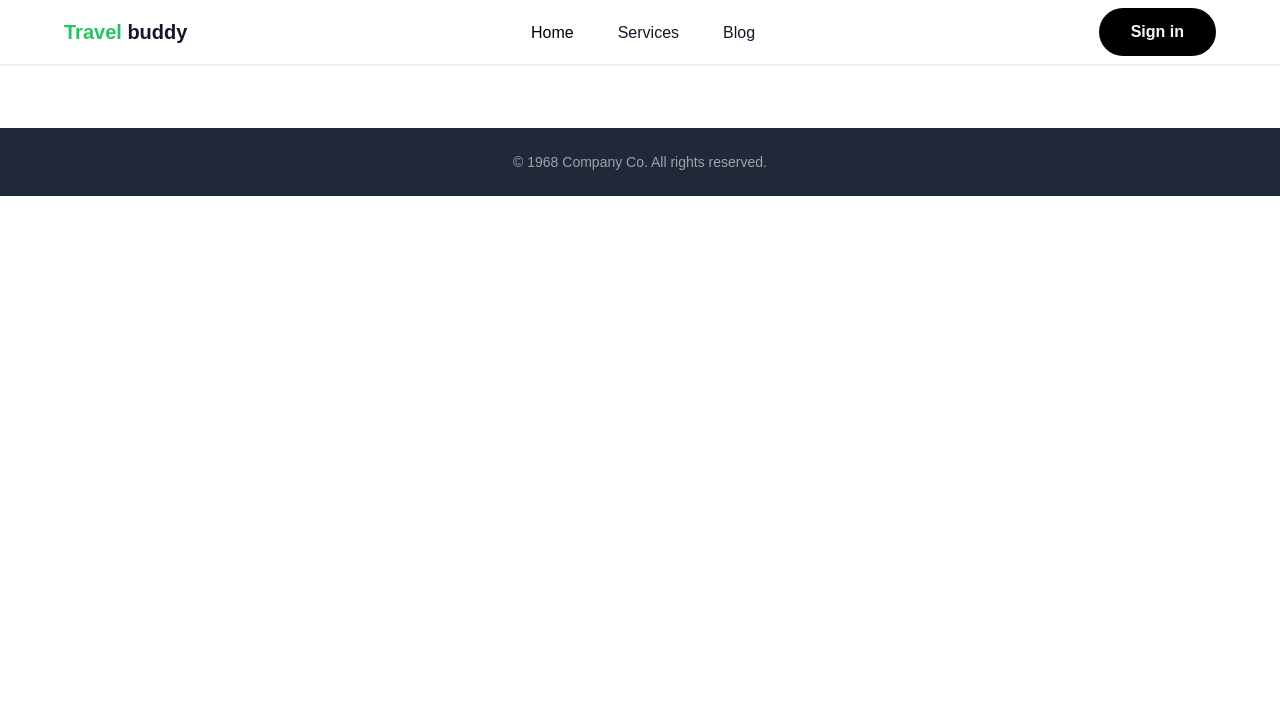
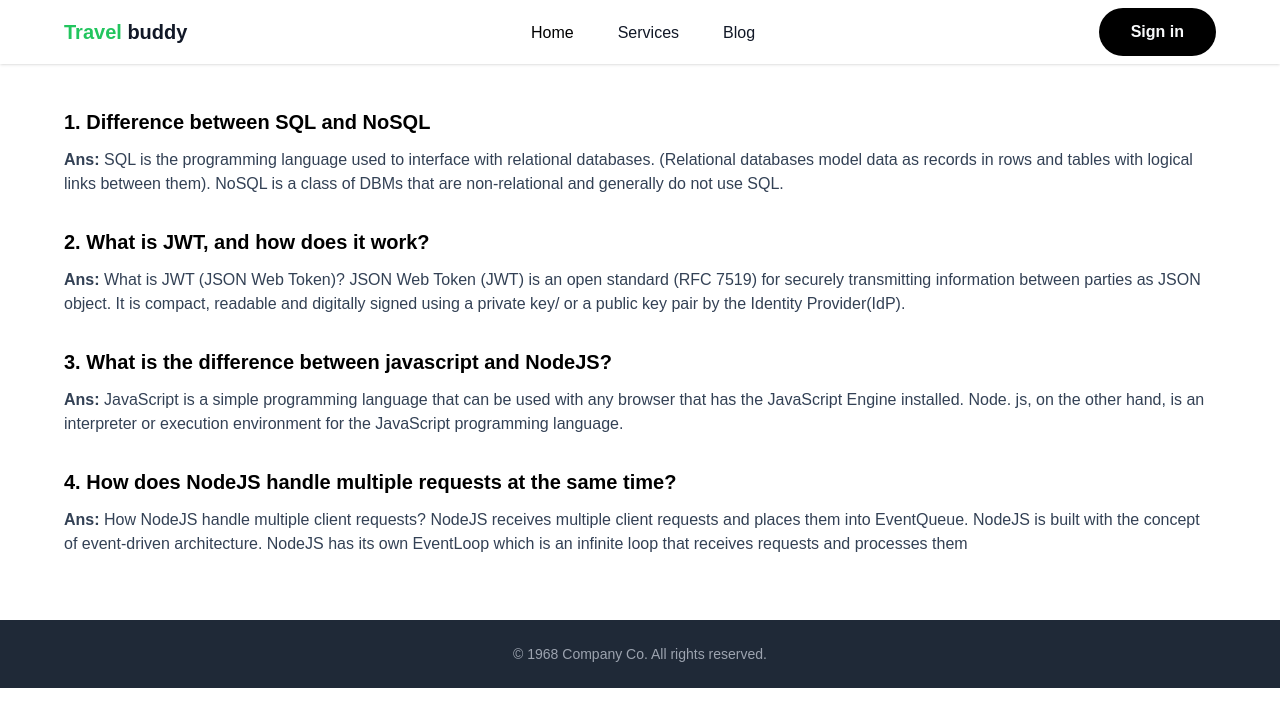
Before and after one commit to Kanon-Hosen/travel-buddy-client, a React (Create React App) app: page /blog in a window 1280 px wide. Shown: the top 726 px of the page. Built offline with nearby package versions, Linux system fonts and the light colour scheme; no server answers.

Commit message:
env file added

```diff
--- a/src/components/Faq.jsx
+++ b/src/components/Faq.jsx
@@ -13,11 +13,11 @@
           </h2>
           <div className="grid gap-10 md:gap-8 sm:p-3 md:grid-cols-2 ">
             <div>
-              <h3 className="font-semibold">
+              <h3 className="font-semibold text-xl my-2">
                 Which attractions will I visit with Private Tour: Archeology,
                 Culture, Tribes, Old Buddhist Heritage and Beaches?
               </h3>
-              <p className="mt-1 text-gray-400">
+              <p className="mt-1 text-gray-500">
                 During this experience, places you will visit include: Sonargaon
                 Ruins of the Buddhist Vihara at Paharpur Puthia Temple Complex
                 Mahasthangarh Buddha Dhatu Jadi Discover and book Private Tour:
@@ -25,20 +25,20 @@
               </p>
             </div>
             <div>
-              <h3 className="font-semibold">How much is Private Tour: Archeology, Culture, Tribes, Old Buddhist Heritage and Beaches?</h3>
-              <p className="mt-1 text-gray-400">
+              <h3 className="font-semibold text-xl my-2">How much is Private Tour: Archeology, Culture, Tribes, Old Buddhist Heritage and Beaches?</h3>
+              <p className="mt-1 text-gray-500">
 			  Private Tour: Archeology, Culture, Tribes, Old Buddhist Heritage and Beaches price starts from $4,592.82. Discover and book Private Tour: Archeology, Culture, Tribes, Old Buddhist Heritage and Beaches on Tripadvisor
               </p>
             </div>
             <div>
-              <h3 className="font-semibold">What is the Private Tour: Archeology, Culture, Tribes, Old Buddhist Heritage and Beaches cancellation policy?</h3>
-              <p className="mt-1 text-gray-400">
+              <h3 className="font-semibold text-xl my-2">What is the Private Tour: Archeology, Culture, Tribes, Old Buddhist Heritage and Beaches cancellation policy?</h3>
+              <p className="mt-1 text-gray-500">
 			  Private Tour: Archeology, Culture, Tribes, Old Buddhist Heritage and Beaches cancellation policy: All sales are final and incur 100% cancellation penalties.
               </p>
             </div>
             <div>
-              <h3 className="font-semibold">Which company provides Private Tour: Archeology, Culture, Tribes, Old Buddhist Heritage and Beaches?</h3>
-              <p className="mt-1 text-gray-400">
+              <h3 className="font-semibold text-xl my-2">Which company provides Private Tour: Archeology, Culture, Tribes, Old Buddhist Heritage and Beaches?</h3>
+              <p className="mt-1 text-gray-500">
 			  Private Tour: Archeology, Culture, Tribes, Old Buddhist Heritage and Beaches is hosted by Seven Senses Tours. Read reviews, discover additonal experiences
               </p>
             </div>
--- a/src/components/Navbar.jsx
+++ b/src/components/Navbar.jsx
@@ -17,7 +17,7 @@
 			  loading ? <div className="text-center bg-white font-semibold flex items-center justify-center h-full w-full z-50 shadow"><p>Please wait a secound loading user...</p></div> :
 			  <header className="  bg-white text-gray-900 px-8 md:px-16 shadow ">
               <div className="container flex justify-between h-16 mx-auto">
-                  <Link className="flex h-full items-center text-xl">
+                  <Link to='/' className="flex h-full items-center text-xl">
                       <p className="font-semibold "><span className="text-green-500">Travel</span> buddy</p>
                   </Link>
 		<ul className="items-stretch hidden space-x-3 lg:flex">
--- a/src/config/Firebase.js
+++ b/src/config/Firebase.js
@@ -6,12 +6,12 @@
 
 // Your web app's Firebase configuration
 const firebaseConfig = {
-  apiKey: "AIzaSyD6_vVHqdLjCGW4olb_P0CfFI9h1DTyk8c",
-  authDomain: "assignment-11-67b40.firebaseapp.com",
-  projectId: "assignment-11-67b40",
-  storageBucket: "assignment-11-67b40.appspot.com",
-  messagingSenderId: "462223882488",
-  appId: "1:462223882488:web:b5a190790f0f429190a30d"
+  apiKey: process.env.REACT_APP_API,
+  authDomain: process.env.REACT_APP_DOMAIN,
+  projectId: process.env.REACT_APP_PROJECTID,
+  storageBucket: process.env.REACT_APP_BUCKET,
+  messagingSenderId: process.env.REACT_APP_SENDERID,
+  appId: process.env.REACT_APP_APPID
 };
 
 // Initialize Firebase
--- a/src/pages/Blog.js
+++ b/src/pages/Blog.js
@@ -3,8 +3,23 @@
 const Blog = () => {
     document.title = "Blog"
     return (
-        <div>
-
+        <div className='flex flex-col gap-5 my-8'>
+            <div>
+                <h1 className='text-xl font-semibold my-3'>1. Difference between SQL and NoSQL</h1>
+                <p className='text-base text-slate-700'><span className='font-semibold'>Ans:</span> SQL is the programming language used to interface with relational databases. (Relational databases model data as records in rows and tables with logical links between them). NoSQL is a class of DBMs that are non-relational and generally do not use SQL.</p>
+            </div>
+            <div>
+                <h1 className='text-xl font-semibold my-3'>2. What is JWT, and how does it work?</h1>
+                <p className='text-base text-slate-700'><span className='font-semibold'>Ans:</span> What is JWT (JSON Web Token)? JSON Web Token (JWT) is an open standard (RFC 7519) for securely transmitting information between parties as JSON object. It is compact, readable and digitally signed using a private key/ or a public key pair by the Identity Provider(IdP).</p>
+            </div>
+            <div>
+                <h1 className='text-xl font-semibold my-3'>3. What is the difference between javascript and NodeJS?</h1>
+                <p className='text-base text-slate-700'><span className='font-semibold'>Ans:</span> JavaScript is a simple programming language that can be used with any browser that has the JavaScript Engine installed. Node. js, on the other hand, is an interpreter or execution environment for the JavaScript programming language.</p>
+            </div>
+            <div>
+                <h1 className='text-xl font-semibold my-3'>4. How does NodeJS handle multiple requests at the same time?</h1>
+                <p className='text-base text-slate-700'><span className='font-semibold'>Ans:</span> How NodeJS handle multiple client requests? NodeJS receives multiple client requests and places them into EventQueue. NodeJS is built with the concept of event-driven architecture. NodeJS has its own EventLoop which is an infinite loop that receives requests and processes them</p>
+            </div>
         </div>
     );
 };
--- a/src/pages/DetailsServ.js
+++ b/src/pages/DetailsServ.js
@@ -121,7 +121,7 @@
               Checkout
             </button>
           </div>
-          <p className="-mt-1 text-gray-600">per adult</p>
+          <p className="-mt-1 text-gray-600">per day</p>
         </div>
       </div>
 
```
